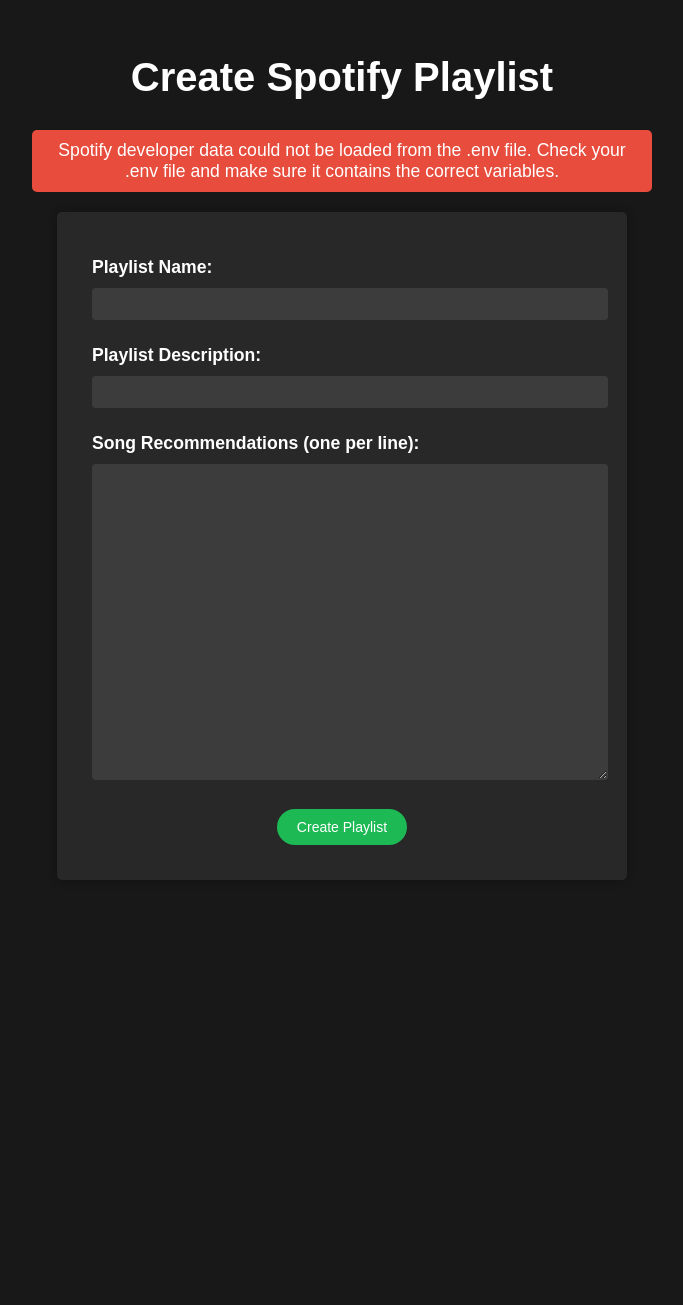
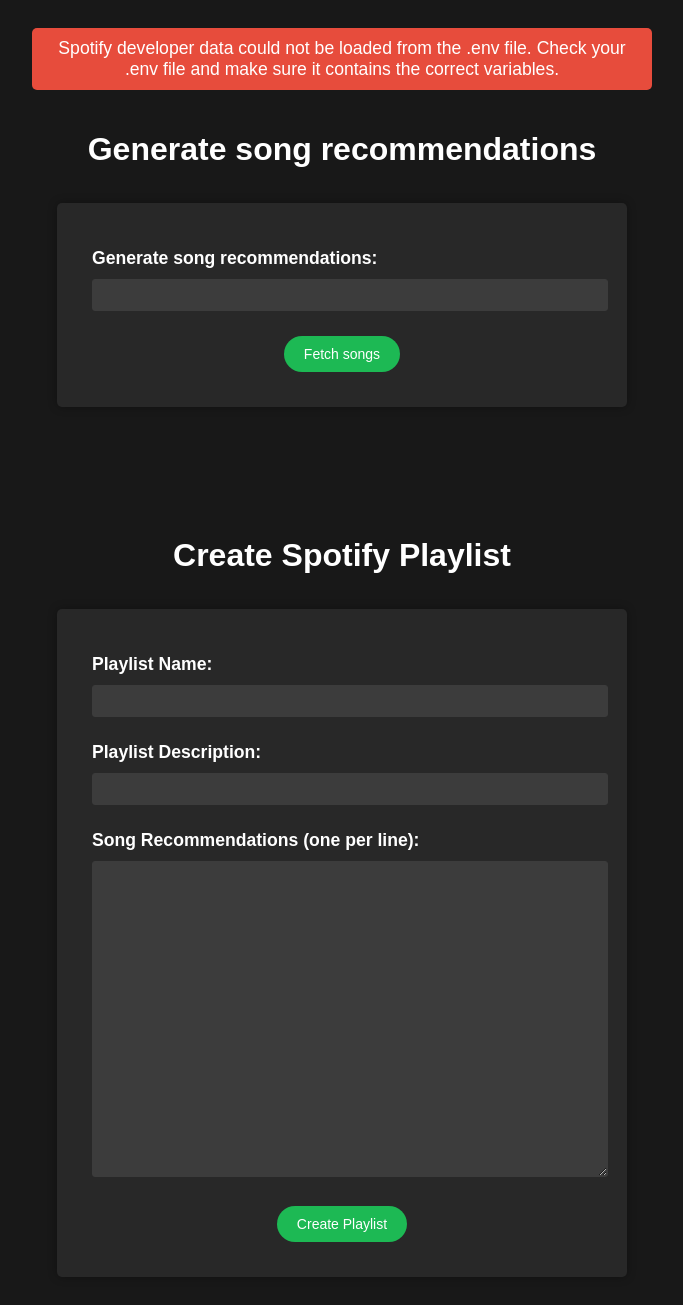
Before and after one commit to w3bdesign/spotify-import, a Flask app: page / in a window 1280 px wide. Shown: the whole page, without its empty margins (298-981 px from the left). Before the commit the page ends 880 px from the top, so only its background shows below. Run offline with Flask 3, Linux system fonts and the light colour scheme.

Commit message:
Song recommendations

```diff
--- a/app.py
+++ b/app.py
@@ -1,6 +1,8 @@
 from flask import Flask, render_template, request, redirect, url_for
 import spotipy
+import openai
 from flask import request, redirect, url_for, session
+from flask import Flask, request, jsonify
 from dotenv import load_dotenv
 from spotipy.oauth2 import SpotifyOAuth
 import os
@@ -14,6 +16,13 @@
 client_secret = os.getenv("SPOTIPY_CLIENT_SECRET")
 redirect_uri = os.getenv("SPOTIPY_REDIRECT_URI")
 username = os.getenv("SPOTIPY_USER_NAME")
+openai_api_key = os.getenv("OPENAI_API_KEY")
+openai_api_base_url = os.getenv("OPENAI_API_BASE_URL")
+
+# Set the OpenAI API key and base URL
+openai.api_key = openai_api_key
+openai.api_base = openai_api_base_url
+
 
 # Create a Spotify OAuth object
 sp_oauth = SpotifyOAuth(
@@ -24,7 +33,54 @@
     username=username,
 )
 
+"""
+Generate song suggestions based on a seed song.
 
+:param seed_song: The seed song to generate suggestions from.
+:type seed_song: str
+:param num_suggestions: The number of song suggestions to generate, defaults to 10.
+:type num_suggestions: int
+:return: A list of song suggestions based on the seed song.
+:rtype: List[str]
+"""
+def generate_song_suggestions(seed_song, num_suggestions=10):
+    prompt = f"Based on the song '{seed_song}', please suggest {num_suggestions} similar songs."
+
+    response = openai.ChatCompletion.create(
+    model='gpt-4',
+    messages=[
+        {'role': 'user', 'content': prompt},
+    ]
+)
+
+    print("response: ", response)
+
+    return response
+
+    #suggestions = response.choices[0].text.strip().split("\n")
+    #return suggestions[:num_suggestions]
+
+
+"""
+Defines a POST endpoint that generates song suggestions based on a given seed song.
+
+Returns:
+ A JSON object containing a list of suggested songs based on the seed song.
+"""
+@app.route('/generate_suggestions', methods=['POST'])
+def generate_suggestions():
+    data = request.get_json()
+    seed_song = data.get('song')
+    suggestions = generate_song_suggestions(seed_song)
+    return jsonify(suggestions)
+
+"""
+This function is the callback endpoint for the application's OAuth2 authentication flow.
+It receives an authorization code from the user's grant, exchanges it for an access token, and stores the token in the user's session.
+If successful, the user is redirected to the application's index page.
+If the user does not provide a code or the token cannot be obtained, an error message is returned.
+If successful, redirects the user to the application's index page. If unsuccessful, returns an error message string.
+"""
 @app.route("/callback")
 def callback():
     code = request.args.get("code")
@@ -36,8 +92,26 @@
     return "Error: No code provided or token not obtained."
 
 
-@app.route("/", methods=["GET", "POST"])
+
+@app.route("/", methods=["GET"])
 def index():
+    return render_template(
+        "index.html",
+        client_id=client_id,
+        client_secret=client_secret,
+        redirect_uri=redirect_uri,
+    )
+
+
+"""
+Defines the index route for the web application. Handles GET and POST requests.
+On a POST request, creates a Spotify playlist based on user input and adds recommended songs.
+Returns a redirect to the success page on a successful POST request.
+On a GET request, renders the index.html template with the necessary Spotify credentials.
+:return: A redirect to the success page on a successful POST request. Otherwise, renders the index.html template.
+"""
+@app.route("/generate_playlist", methods=["POST"])
+def create_playlist():
     if request.method == "POST":
         playlist_name = request.form["playlist_name"]
         playlist_description = request.form["playlist_description"]
@@ -76,6 +150,9 @@
         redirect_uri=redirect_uri,
     )
 
+"""
+Renders the success.html template with the playlist_name parameter if it exists in the current request arguments.
+"""
 @app.route("/success")
 def success():
     playlist_name = request.args.get("playlist_name", "")
--- a/static/styles.css
+++ b/static/styles.css
@@ -11,9 +11,16 @@
 }
 
 h1 {
-    font-size: 2.5rem;
+  font-size: 2rem;
   font-weight: bold;
-    margin-bottom: 30px;
+  margin-bottom: 15px;
+  text-align: center;
+}
+
+h2 {
+  font-size: 1.5rem;
+  font-weight: bold;
+  margin-bottom: 15px;
   text-align: center;
 }
 
@@ -25,6 +32,7 @@
   max-width: 600px;
   min-width: 500px;
   margin: 0 auto;
+  margin-top: 20px;
 }
 
 .form__label {
--- a/templates/index.html
+++ b/templates/index.html
@@ -9,7 +9,8 @@
     <title>Create Spotify Playlist</title>
   </head>
   <body>
-    <h1>Create Spotify Playlist</h1>
+
+
     {% if client_id and client_secret and redirect_uri %}
     <p class="message message--success">
       Spotify developer data has been loaded from the .env file.
@@ -21,7 +22,20 @@
     </p>
     {% endif %}
 
-    <form class="form" method="post">
+    <h1>Generate song recommendations</h1>
+    <form class="form" method="post" id="song-form">
+      <label class="form__label" for="playlist_name"
+        >Generate song recommendations:</label
+      >
+      <input class="form__input" type="text" id="song_name" name="song_name" />
+      <div class="submit-wrapper">
+        <input class="form__submit" type="submit" value="Fetch songs" />
+      </div>
+    </form>
+    <br />
+    <div class="form-background" id="song-suggestions"></div>
+    <h1>Create Spotify Playlist</h1>
+    <form class="form" method="post" id="playlist-form">
       <label class="form__label" for="playlist_name">Playlist Name:</label>
       <input
         class="form__input"
@@ -49,11 +63,99 @@
         name="song_recommendations"
         rows="10"
         cols="50"
-        required
       ></textarea>
       <div class="submit-wrapper">
         <input class="form__submit" type="submit" value="Create Playlist" />
       </div>
     </form>
+
+    <script>
+      document
+        .getElementById("song-form")
+        .addEventListener("submit", async (event) => {
+          event.preventDefault();
+          const songInput = document.getElementById("song_name");
+          const song = songInput.value;
+          const suggestions = await generateSongSuggestions(song);
+          displaySuggestions(suggestions);
+        });
+
+      // Event listener for the second form
+      document
+        .getElementById("playlist-form")
+        .addEventListener("submit", async (event) => {
+          event.preventDefault();
+          // Handle the second form submission here
+        });
+
+      async function generateSongSuggestions(song) {
+        displaySuggestions(); // Show the loading spinner
+
+        const response = await fetch("/generate_suggestions", {
+          method: "POST",
+          headers: { "Content-Type": "application/json" },
+          body: JSON.stringify({ song }),
+        });
+
+        if (response.ok) {
+          const data = await response.json();
+          const messageContent = data.choices[0].message.content;
+          const suggestions = extractSongSuggestions(messageContent);
+          displaySuggestions(suggestions); // Hide the loading spinner and display the suggestions
+          return suggestions;
+        } else {
+          throw new Error("Failed to fetch suggestions.");
+        }
+      }
+
+      function createLoadingSpinner() {
+        const spinner = document.createElement("div");
+        spinner.classList.add("loading-spinner");
+        spinner.innerHTML = `
+    <svg viewBox="0 0 100 101" fill="none" xmlns="http://www.w3.org/2000/svg">
+      <path d="M100 50.5908C100 78.2051 77.6142 100.591 50 100.591C22.3858 100.591 0 78.2051 0 50.5908C0 22.9766 22.3858 0.59082 50 0.59082C77.6142 0.59082 100 22.9766 100 50.5908ZM9.08144 50.5908C9.08144 73.1895 27.4013 91.5094 50 91.5094C72.5987 91.5094 90.9186 73.1895 90.9186 50.5908C90.9186 27.9921 72.5987 9.67226 50 9.67226C27.4013 9.67226 9.08144 27.9921 9.08144 50.5908Z"/>
+      <path d="M93.9676 39.0409C96.393 38.4038 97.8624 35.9116 97.0079 33.5539C95.2932 28.8227 92.871 24.3692 89.8167 20.348C85.8452 15.1192 80.8826 10.7238 75.2124 7.41289C69.5422 4.10194 63.2754 1.94025 56.7698 1.05124C51.7666 0.367541 46.6976 0.446843 41.7345 1.27873C39.2613 1.69328 37.813 4.19778 38.4501 6.62326C39.0873 9.04874 41.5694 10.4717 44.0505 10.1071C47.8511 9.54855 51.7191 9.52689 55.5402 10.0491C60.8642 10.7766 65.9928 12.5457 70.6331 15.2552C75.2735 17.9648 79.3347 21.5619 82.5849 25.841C84.9175 28.9121 86.7997 32.2913 88.1811 35.8758C89.083 38.2158 91.5421 39.6781 93.9676 39.0409Z"/>
+    </svg>`;
+        return spinner;
+      }
+
+      function extractSongSuggestions(messageContent) {
+        const lines = messageContent.split("\n");
+        const suggestions = lines
+          .filter((line) => line.match(/^\d+\./))
+          .map((line) =>
+            line
+              .substring(line.indexOf(".") + 1)
+              .trim()
+              .replace(/\*\*/g, "")
+          );
+        return suggestions;
+      }
+
+      function displaySuggestions(suggestions) {
+        const suggestionsDiv = document.getElementById("song-suggestions");
+        suggestionsDiv.innerHTML = "";
+
+        if (!suggestions) {
+          // Show the loading spinner
+          const spinner = createLoadingSpinner();
+          suggestionsDiv.appendChild(spinner);
+        } else {
+          // Display the recommendations
+          const list = document.createElement("ul");
+          for (const suggestion of suggestions) {
+            const listItem = document.createElement("li");
+            listItem.textContent = suggestion;
+            listItem.classList.add("song-suggestion");
+            list.appendChild(listItem);
+          }
+
+          suggestionsDiv.appendChild(list);
+        }
+
+        // Add the .show class to animate the opacity
+        suggestionsDiv.classList.add("show");
+      }
+    </script>
   </body>
 </html>
```
Also changed, not shown: other parts of static/styles.css (+72 -3 lines), 1 other file. Lines whose indentation alone changed are shown as unchanged.
